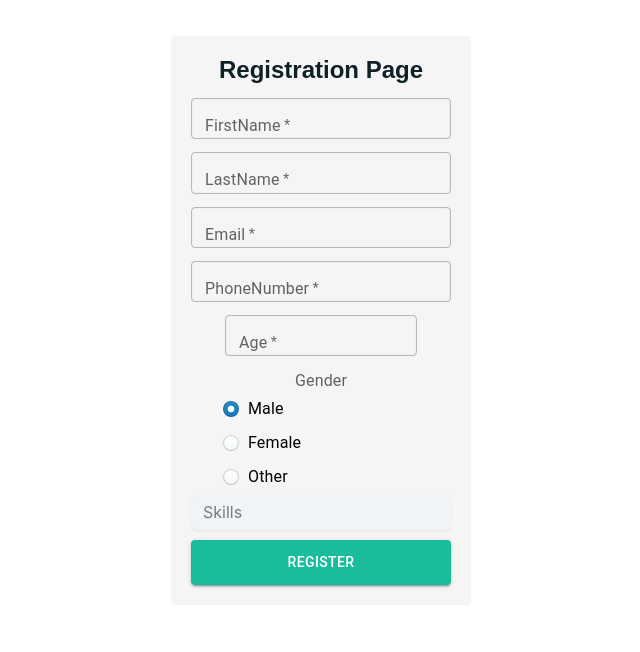
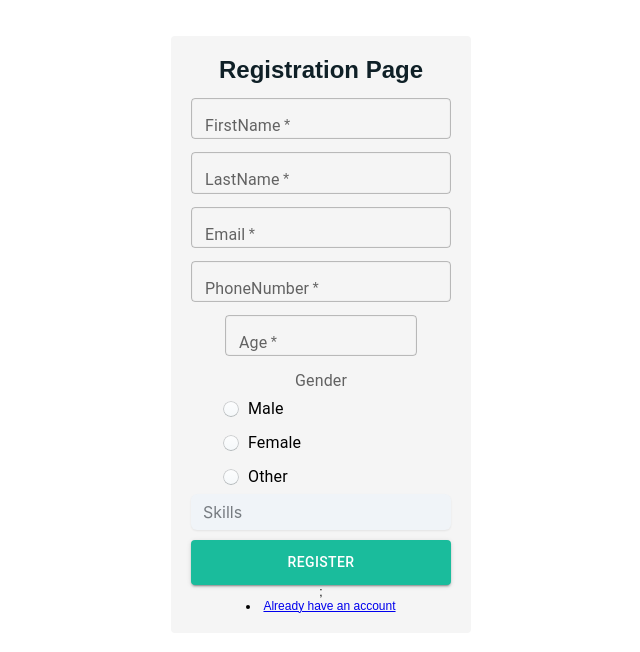
Before and after one commit to Raghav-ust/React-Final-Assessment, a React (Create React App) app: page / in a window 1280 px wide. Shown: the part 124-776 px from the top of the page, without its empty margins (319-959 px from the left). Built offline with nearby package versions, Linux system fonts and the light colour scheme; the HTML template or start-up script is replaced by a standard one.

Commit message:
Enabled Routing

```diff
--- a/src/Login.jsx
+++ b/src/Login.jsx
@@ -1,6 +1,6 @@
 import React, { useState } from "react";
 import validation from "./Validation";
-import { useNavigate } from "react-router-dom";
+import { useNavigate,Link } from "react-router-dom";
 import LockOpenIcon from "@mui/icons-material/LockOpen";
 import TextField from '@mui/material/TextField';
 import Button from '@mui/material/Button';
@@ -20,7 +20,6 @@ export default function Login() {
   }
 
   function handleSubmit(e) {
-    //e.preventDefault();
     let validationResponse = validation(values);
     setError(validationResponse);
     if (Object.keys(validationResponse).length === 0) {
@@ -57,6 +56,11 @@ export default function Login() {
           onClick={() => handleSubmit()}>
           Login
         </Button>
+        <li>
+                <Link to={"/"} >
+                  Signup
+                </Link>
+              </li>
       </div>
     </div>
   );
--- a/src/ProfilePage.jsx
+++ b/src/ProfilePage.jsx
@@ -1,6 +1,4 @@
 import {React} from 'react';
-// import { useState } from 'react';
-//import {useNavigator} from 'react-router-dom';
 
 const ProfilePage = () => {
   const userInfo = JSON.parse(localStorage.getItem('userInfo'));
--- a/src/RegistrationPage.jsx
+++ b/src/RegistrationPage.jsx
@@ -1,7 +1,7 @@
 import { React } from 'react';
 import { useState } from 'react';
 import './RegistrationPage.css';
-import { useNavigate } from 'react-router-dom';
+import { useNavigate,Router,Route,Link } from 'react-router-dom';
 import TextField from '@mui/material/TextField';
 import Button from '@mui/material/Button';
 import { styled } from '@mui/material/styles';
@@ -111,7 +111,6 @@ const RegisterPage = () => {
           </div>
           <FormLabel id="demo-customized-radios">Gender</FormLabel>
           <RadioGroup
-            defaultValue="male"
             aria-labelledby="demo-customized-radios"
             name="customized-radios"
           >
@@ -128,7 +127,12 @@ const RegisterPage = () => {
         <Button variant="contained"
           type="submit"
           className="register-button"
-          onClick={() => handleClick()}>Register</Button>
+          onClick={() => handleClick()}>Register</Button>;
+              <li>
+                <Link to={"/login"} >
+                  Already have an account
+                </Link>
+              </li>
       </div>
     </div>
   );
--- a/src/Validation.jsx
+++ b/src/Validation.jsx
@@ -2,15 +2,15 @@ const Validation = (values) => {
     let errors ={}
 
     if(!values.name){
-        errors.name = "Name Required"
+        errors.name = "Username cannot be empty"
     }
 
     else if(values.name.length < 5){
-        errors.name = "name must be more than 5 char"
+        errors.name = "Username should be minimum 5 digit"
     }
 
     if(!values.password){
-        errors.password= "Password Required"
+        errors.password= "Enter valid password"
     }
 
     else if(values.password.length < 8){
```
Also changed, not shown: src/setupTests.js (+1 -4 lines).
